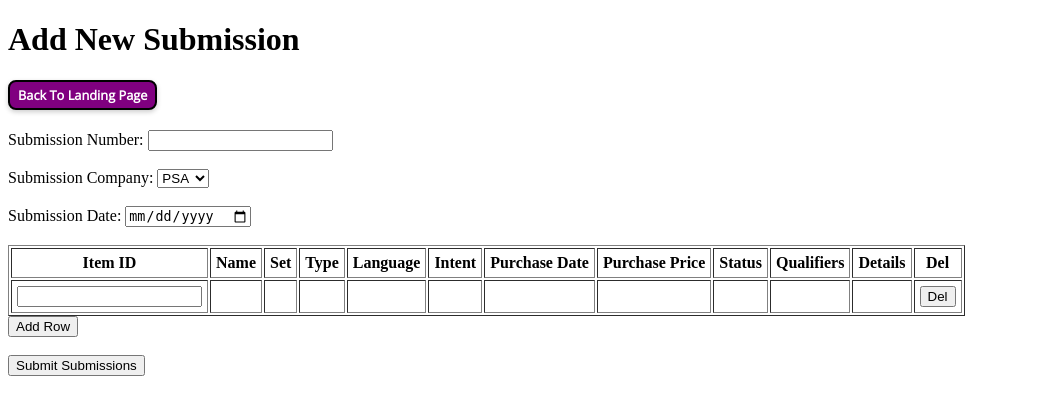
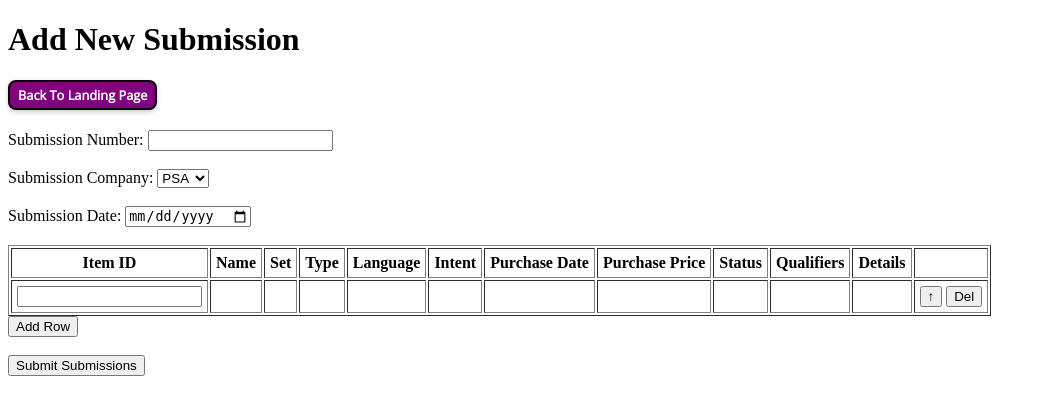
Before and after one commit to J-Twomey/inventory-app, a FastAPI app: page /add_submission in a window 1280 px wide. Shown: the top 415 px of the page, without its empty margins (0-1048 px from the left). Run offline with FastAPI, Linux system fonts and the light colour scheme.

Commit message:
add button to insert rows in submission form and clean up related js code

```diff
--- a/static/js/add_submission.js
+++ b/static/js/add_submission.js
@@ -1,8 +1,3 @@
-let rowCount = 1;
-
-const addRowBtn = document.getElementById('add-row');
-const tableBody = document.querySelector('#submissions-table tbody');
-
 // Function to fetch item info via AJAX
 async function fetchItemInfo(itemId) {
   const response = await fetch(`/item_info_for_submission_form/${itemId}`);
@@ -35,31 +30,40 @@ function attachItemIdListener(input) {
   });
 }
 
-// Repopulate rows with data if the form is reloaded
-document.addEventListener('DOMContentLoaded', () => {
-  const itemInputs = document.querySelectorAll('.item-id-input');
+function setupRow(row) {
+  // Attach item-id listener
+  const input = row.querySelector('.item-id-input');
+  attachItemIdListener(input);
 
-  itemInputs.forEach(input => {
-    attachItemIdListener(input);
+  // Attach delete button
+  const deleteBtn = row.querySelector('.delete-row-btn');
+  deleteBtn.addEventListener('click', () => {
+    row.remove();
+    saveFormState();
+  });
 
-    if (input.value) {
-      updateRowFromItemId(input);
-    }
+  // Attach insert button
+  const insertBtn = row.querySelector('.insert-row-btn');
+  insertBtn.addEventListener('click', () => {
+    const newRow = createRow();
+    row.parentNode.insertBefore(newRow, row);
+    saveFormState();
   });
-});
+}
 
-// Attach listeners to the initial row
-document.querySelectorAll('.item-id-input').forEach(attachItemIdListener);
-document.querySelectorAll('.delete-row-btn').forEach(btn => {
-  btn.addEventListener('click', () => {
-    btn.closest('tr').remove();
+// Function to initialise existing rows
+function initExistingRows() {
+  document.querySelectorAll('tr').forEach(row => {
+    // Populate cached data
+    const input = row.querySelector('.item-id-input');
+    if (input.value) updateRowFromItemId(input);
+
+    setupRow(row);
   });
-});
+};
 
-// Add new row dynamically
-addRowBtn.addEventListener('click', () => {
-  rowCount += 1;
-
+// Function to create a new table row
+function createRow() {
   const newRow = document.createElement('tr');
   newRow.innerHTML = `
     <td><input type="number" name="item_ids" class="item-id-input" required></td>
@@ -73,21 +77,14 @@ addRowBtn.addEventListener('click', () => {
     <td class="item-status"></td>
     <td class="item-qualifiers"></td>
     <td class="item-details"></td>
-    <td class="del-col"><button type="button" class="delete-row-btn">Del</button></td>
+    <td class="functions-col">
+      <button type="button" class="insert-row-btn">↑</button>
+      <button type="button" class="delete-row-btn">Del</button>
+    </td>
   `;
-
-  tableBody.appendChild(newRow);
-
-  // Attach listener to the new input
-  const newInput = newRow.querySelector('.item-id-input');
-  attachItemIdListener(newInput);
-
-  // Attach delete button handler
-  const deleteBtn = newRow.querySelector('.delete-row-btn');
-  deleteBtn.addEventListener('click', () => {
-    newRow.remove();
-  });
-});
+  setupRow(newRow);
+  return newRow;
+}
 
 // Save form state into localStorage
 function saveFormState() {
@@ -99,7 +96,6 @@ function saveFormState() {
   localStorage.setItem('submissionForm', JSON.stringify(formState));
 }
 
-// Restore form state from localStorage
 function restoreFormState() {
   const saved = localStorage.getItem('submissionForm');
   if (!saved) return;
@@ -112,12 +108,16 @@ function restoreFormState() {
   if (numInput) numInput.value = formState.submission_number || '';
   if (companySelect) companySelect.value = formState.submission_company || '';
 
-  // Restore rows (rebuild if more than one was saved)
-  for (let i = 1; i < formState.item_ids.length; i++) {
-    document.getElementById('add-row').click();
-  }
+  // Clear existing rows
+  tableBody.innerHTML = '';
 
-  // Fill in values and fetch details
+  // Rebuild rows and attach listeners immediately
+  formState.item_ids.forEach(() => {
+    const row = createRow(true); // true = attach listeners immediately
+    tableBody.appendChild(row);
+  });
+
+  // Fill in input values and update rows
   const itemInputs = document.querySelectorAll('.item-id-input');
   itemInputs.forEach((input, idx) => {
     input.value = formState.item_ids[idx] || '';
@@ -125,7 +125,22 @@ function restoreFormState() {
       updateRowFromItemId(input);
     }
   });
+
+  // Ensure at least one empty row exists
+  if (tableBody.children.length === 0) {
+    tableBody.appendChild(createRow(true));
+  }
 }
+
+const addRowBtn = document.getElementById('add-row');
+const tableBody = document.querySelector('#submissions-table tbody');
+
+// Add new row dynamically
+addRowBtn.addEventListener('click', () => {
+  const newRow = createRow();
+  tableBody.appendChild(newRow);
+  saveFormState();
+});
 
 document.addEventListener('DOMContentLoaded', () => {
   // Restore state on load
--- a/templates/add_submission.html
+++ b/templates/add_submission.html
@@ -43,7 +43,7 @@
         <th>Status</th>
         <th>Qualifiers</th>
         <th>Details</th>
-        <th class="del-col">Del</th>
+        <th class="functions-col"></th>
       </tr>
     </thead>
     <tbody id="submissions-tbody">
@@ -61,7 +61,10 @@
             <td class="item-status"></td>
             <td class="item-qualifiers"></td>
             <td class="item-details"></td>
-            <td class="del-col"><button type="button" class="delete-row-btn">Del</button></td>
+            <td class="functions-col">
+              <button type="button" class="insert-row-btn">↑</button>
+              <button type="button" class="delete-row-btn">Del</button>
+            </td>
           </tr>
         {% endfor %}
       {% else %}
@@ -77,7 +80,10 @@
           <td class="item-status"></td>
           <td class="item-qualifiers"></td>
           <td class="item-details"></td>
-          <td class="del-col"><button type="button" class="delete-row-btn">Del</button></td>
+          <td class="functions-col">
+            <button type="button" class="insert-row-btn">↑</button>
+            <button type="button" class="delete-row-btn">Del</button>
+          </td>
         </tr>
       {% endif %}
     </tbody>
```
